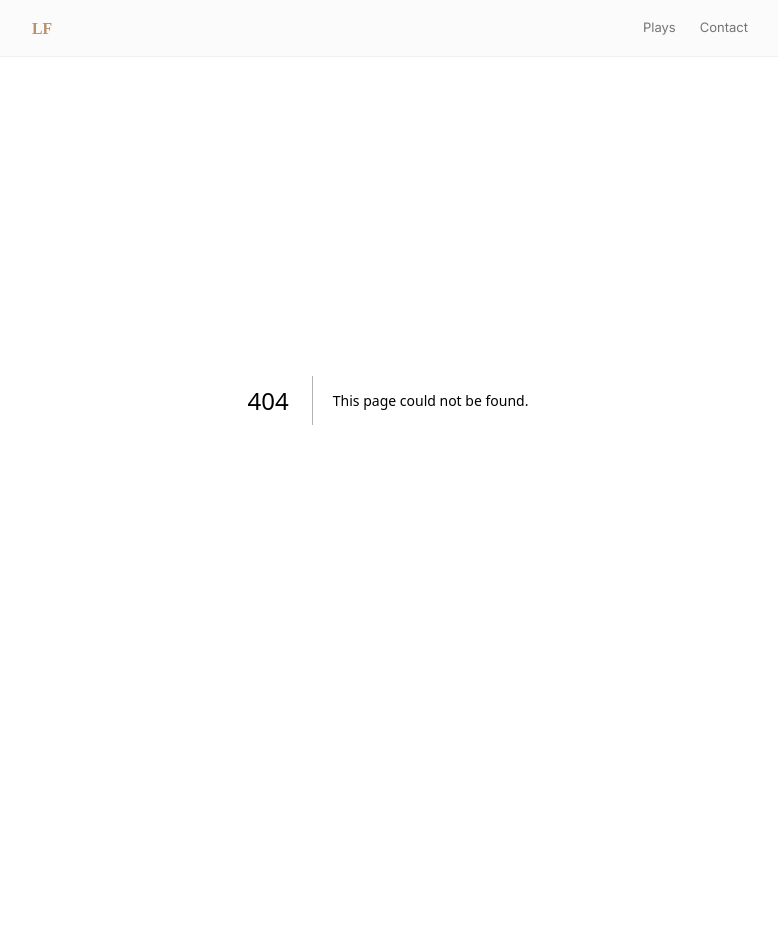
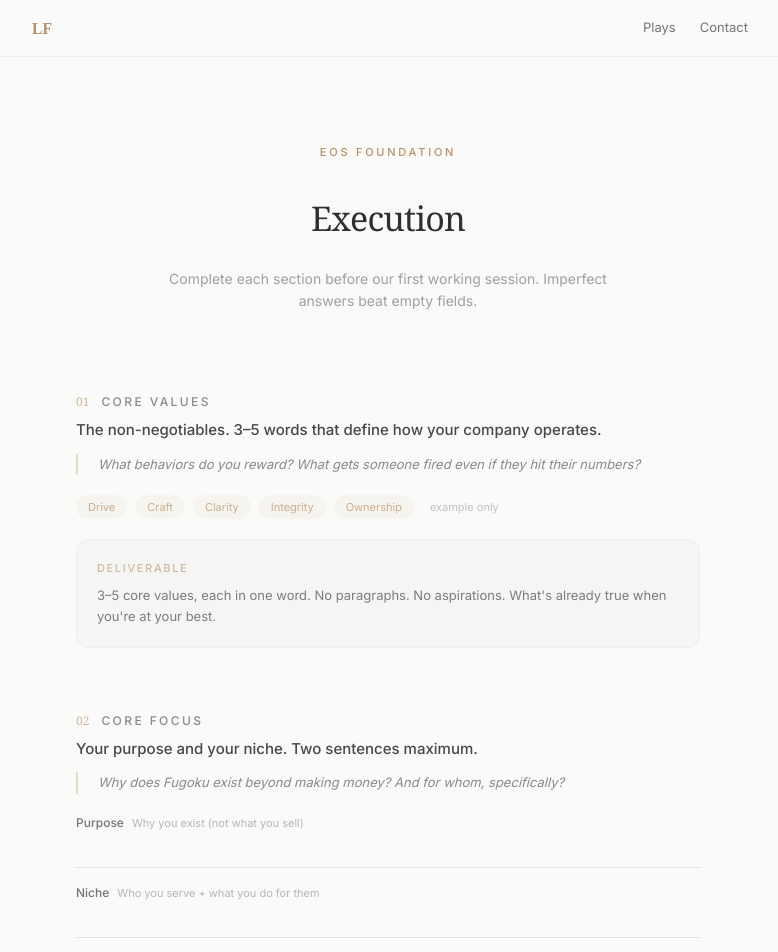
Before and after one commit to Apex-Sudo/leonfreier, a Next.js app: page /fugoku/execution in a window 1280 px wide. Before the commit this address had no page. Shown: the top 952 px of the page, without its empty margins (252-1030 px from the left). Before the commit the page ends 800 px from the top, so only its background shows below. Built offline with nearby package versions, Linux system fonts and the light colour scheme.

Commit message:
Fugoku: /execution EOS homework page + Execution button on /alignment

```diff
--- a/app/fugoku/alignment/AgreementDoc.tsx
+++ b/app/fugoku/alignment/AgreementDoc.tsx
@@ -268,15 +268,26 @@ export default function AgreementDoc() {
             </div>
           </div>
 
-          {/* Agreement CTA */}
-          <div className="print-hide mt-20 text-center">
+          {/* CTAs */}
+          <div className="print-hide mt-20 text-center space-y-4">
+            <div>
               <button
                 onClick={handleExportPDF}
                 className="inline-block text-[15px] font-medium px-8 py-3.5 rounded-xl bg-accent text-white hover:bg-accent-dark transition-colors duration-200"
               >
                 Agreement
               </button>
-            <p className="text-[13px] text-foreground/35 mt-4">Download as PDF.</p>
+              <p className="text-[13px] text-foreground/35 mt-3">Download as PDF.</p>
+            </div>
+            <div className="pt-4">
+              <a
+                href="/fugoku/execution"
+                className="inline-block text-[15px] font-medium px-8 py-3.5 rounded-xl border border-accent/30 text-accent hover:bg-accent/[0.05] transition-colors duration-200"
+              >
+                Execution
+              </a>
+              <p className="text-[13px] text-foreground/35 mt-3">EOS foundation homework.</p>
+            </div>
           </div>
 
           {/* Footer */}
--- /dev/null
+++ b/app/fugoku/execution/ExecutionDoc.tsx
@@ -0,0 +1,198 @@
+"use client";
+
+const sections = [
+  {
+    num: "01",
+    title: "Core Values",
+    subtitle: "The non-negotiables. 3–5 words that define how your company operates.",
+    prompt: "What behaviors do you reward? What gets someone fired even if they hit their numbers?",
+    examples: ["Drive", "Craft", "Clarity", "Integrity", "Ownership"],
+    deliverable: "3–5 core values, each in one word. No paragraphs. No aspirations. What's already true when you're at your best.",
+  },
+  {
+    num: "02",
+    title: "Core Focus",
+    subtitle: "Your purpose and your niche. Two sentences maximum.",
+    prompt: "Why does Fugoku exist beyond making money? And for whom, specifically?",
+    fields: [
+      { label: "Purpose", hint: "Why you exist (not what you sell)" },
+      { label: "Niche", hint: "Who you serve + what you do for them" },
+    ],
+    deliverable: "One sentence for purpose. One sentence for niche. If it takes a paragraph, it's not clear yet.",
+  },
+  {
+    num: "03",
+    title: "10-Year Target",
+    subtitle: "The big, measurable goal. Revenue, users, market position.",
+    prompt: "If everything goes right for 10 years, what's the headline?",
+    deliverable: "One sentence. Specific enough to know when you've hit it. \"We want to be big\" doesn't count.",
+  },
+  {
+    num: "04",
+    title: "3-Year Picture",
+    subtitle: "What the company looks like in 3 years. Concrete, not aspirational.",
+    prompt: "Walk me through a Tuesday morning at Fugoku in February 2029.",
+    fields: [
+      { label: "Revenue", hint: "Annual target" },
+      { label: "Headcount", hint: "How many people" },
+      { label: "Geography", hint: "Where you operate" },
+      { label: "Product", hint: "What you sell" },
+      { label: "Differentiator", hint: "Why customers choose you over alternatives" },
+    ],
+    deliverable: "Fill in each field. Short answers. This becomes the filter for every decision in the next 3 years.",
+  },
+  {
+    num: "05",
+    title: "1-Year Plan",
+    subtitle: "The goals that make the 3-year picture possible.",
+    prompt: "What 3–7 things must be true 12 months from now?",
+    fields: [
+      { label: "Revenue goal", hint: "" },
+      { label: "Key metric #1", hint: "" },
+      { label: "Key metric #2", hint: "" },
+      { label: "Key metric #3", hint: "" },
+    ],
+    deliverable: "3–7 measurable goals. Each one has a number attached. No \"improve\" or \"grow\" without a target.",
+  },
+  {
+    num: "06",
+    title: "Rocks (90 days)",
+    subtitle: "The 3–7 most important things for the next quarter. Everything else is noise.",
+    prompt: "If you could only accomplish 3 things in the next 90 days, what would move the needle most?",
+    deliverable: "3–7 rocks. Each one is binary: done or not done. No percentages. No \"in progress.\" Each rock has one owner.",
+  },
+  {
+    num: "07",
+    title: "Issues List",
+    subtitle: "Everything that's in the way. Unfiltered. No solutions yet.",
+    prompt: "What keeps you up at night? What are you avoiding? What's broken that nobody talks about?",
+    deliverable: "Brain dump. Every issue, obstacle, idea, and frustration. We'll prioritize together. Nothing is too small or too big for this list.",
+  },
+  {
+    num: "08",
+    title: "Scorecard",
+    subtitle: "5–15 weekly numbers that tell you if the business is healthy without a meeting.",
+    prompt: "If you were on a beach with no phone, what 5 numbers would you check to know if everything's okay?",
+    deliverable: "List the metrics. For each one: who owns it, what's the target, how often is it measured. If you don't have them yet, list what you think they should be.",
+  },
+];
+
+export default function ExecutionDoc() {
+  return (
+    <>
+      <style jsx global>{`
+        @media print {
+          nav, footer, .no-print, .print-hide {
+            display: none !important;
+          }
+          body {
+            background: white !important;
+            -webkit-print-color-adjust: exact;
+            print-color-adjust: exact;
+          }
+          main {
+            padding: 0 !important;
+          }
+          @page {
+            margin: 1.5cm 2cm;
+          }
+        }
+      `}</style>
+
+      <main className="min-h-screen">
+        <div className="max-w-2xl mx-auto px-6 pt-24 pb-20 md:pt-36">
+
+          {/* Header */}
+          <header className="text-center mb-20">
+            <p className="text-[11px] font-medium tracking-[0.25em] text-accent uppercase mb-8">
+              EOS Foundation
+            </p>
+            <h1 className="text-[28px] md:text-[34px] font-light tracking-tight text-foreground/90 mb-3" style={{ fontFamily: "Georgia, serif" }}>
+              Execution
+            </h1>
+            <p className="text-[14px] text-foreground/40 max-w-md mx-auto mt-6 leading-relaxed">
+              Complete each section before our first working session.
+              Imperfect answers beat empty fields.
+            </p>
+          </header>
+
+          {/* Sections */}
+          {sections.map((section) => (
+            <div key={section.num} className="mb-16">
+              {/* Section header */}
+              <div className="flex items-baseline gap-3 mb-2">
+                <span className="text-[12px] font-medium text-accent/60" style={{ fontFamily: "Georgia, serif" }}>
+                  {section.num}
+                </span>
+                <h2 className="text-[12px] font-medium tracking-[0.2em] text-foreground/50 uppercase">
+                  {section.title}
+                </h2>
+              </div>
+
+              <p className="text-[15px] font-medium text-foreground/80 mb-3">
+                {section.subtitle}
+              </p>
+
+              {/* Prompt */}
+              <div className="border-l-2 border-accent/30 pl-5 mb-5">
+                <p className="text-[13px] text-foreground/50 italic leading-relaxed">
+                  {section.prompt}
+                </p>
+              </div>
+
+              {/* Examples */}
+              {section.examples && (
+                <div className="flex gap-2 flex-wrap mb-5">
+                  {section.examples.map((ex) => (
+                    <span key={ex} className="text-[11px] text-accent/70 bg-accent/[0.06] px-3 py-1 rounded-full">
+                      {ex}
+                    </span>
+                  ))}
+                  <span className="text-[11px] text-foreground/25 px-2 py-1">example only</span>
+                </div>
+              )}
+
+              {/* Fields */}
+              {section.fields && (
+                <div className="space-y-4 mb-5">
+                  {section.fields.map((field) => (
+                    <div key={field.label}>
+                      <div className="flex items-baseline gap-2 mb-1">
+                        <span className="text-[12px] font-medium text-foreground/60">{field.label}</span>
+                        {field.hint && <span className="text-[11px] text-foreground/30">{field.hint}</span>}
+                      </div>
+                      <div className="border-b border-foreground/10 h-8" />
+                    </div>
+                  ))}
+                </div>
+              )}
+
+              {/* Deliverable */}
+              <div className="bg-foreground/[0.02] border border-border/40 rounded-xl p-5">
+                <p className="text-[11px] font-medium tracking-[0.15em] text-accent/60 uppercase mb-2">Deliverable</p>
+                <p className="text-[13px] text-foreground/55 leading-relaxed">{section.deliverable}</p>
+              </div>
+            </div>
+          ))}
+
+          {/* Bottom CTA */}
+          <div className="print-hide mt-16 text-center">
+            <button
+              onClick={() => window.print()}
+              className="inline-block text-[15px] font-medium px-8 py-3.5 rounded-xl bg-accent text-white hover:bg-accent-dark transition-colors duration-200"
+            >
+              Export
+            </button>
+            <p className="text-[13px] text-foreground/35 mt-4">Print or save as PDF.</p>
+          </div>
+
+          {/* Footer */}
+          <div className="mt-20 pt-8 border-t border-border/30 flex justify-between items-center">
+            <p className="text-[12px] text-foreground/25">leonfreier.com</p>
+            <p className="text-[12px] text-foreground/25">leon@maxresult.ai</p>
+          </div>
+        </div>
+      </main>
+    </>
+  );
+}
--- /dev/null
+++ b/app/fugoku/execution/page.tsx
@@ -0,0 +1,12 @@
+import type { Metadata } from "next";
+import ExecutionDoc from "./ExecutionDoc";
+
+export const metadata: Metadata = {
+  title: "Execution — Fugoku × Leon Freier",
+  description: "EOS foundation homework.",
+  robots: { index: false, follow: false },
+};
+
+export default function ExecutionPage() {
+  return <ExecutionDoc />;
+}
```
Lines whose indentation alone changed are shown as unchanged.
